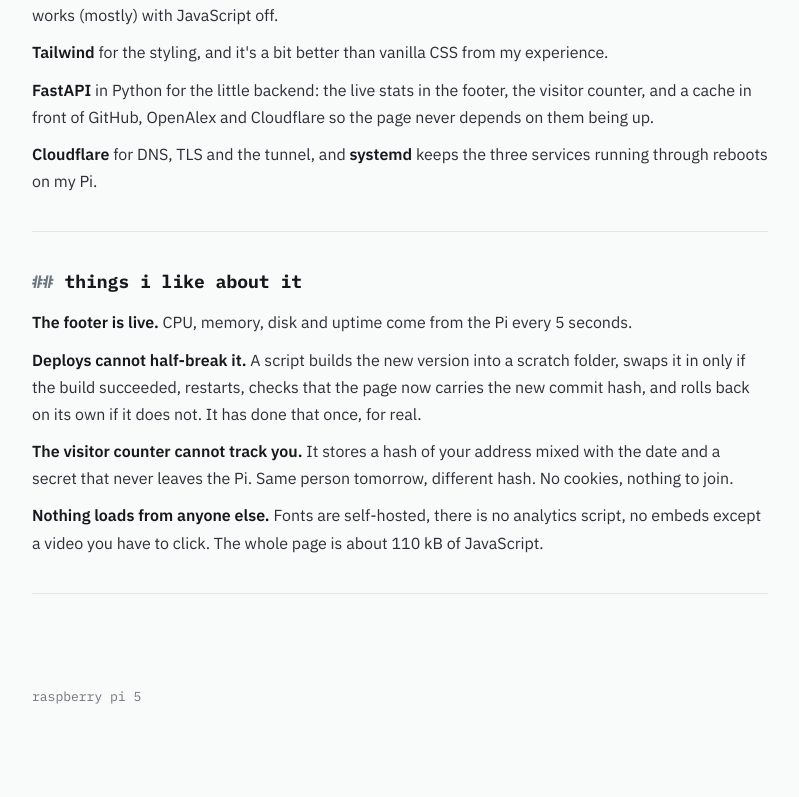
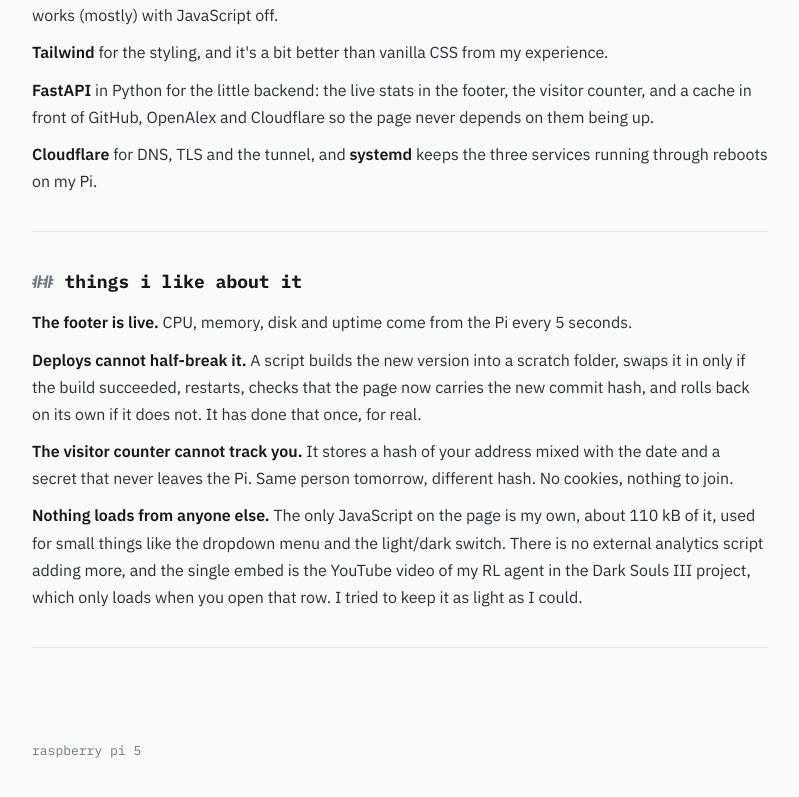
Before and after one commit to Titouaaaan/pi5-app, a Next.js app in the folder my-app/: page /colophon in a window 1280 px wide. Shown: the part 1151-1948 px from the top of the page, without its empty margins (240-1039 px from the left). Before the commit the page ends 1923 px from the top, so only its background shows below. Built offline with nearby package versions, Linux system fonts and the light colour scheme; no server answers.

Commit message:
content: colophon wording for the other services and the JavaScript line

```diff
--- a/my-app/app/colophon/page.tsx
+++ b/my-app/app/colophon/page.tsx
@@ -52,7 +52,7 @@
         <SectionHeading id="why">why a pi</SectionHeading>
         <P>This kind of portoflio website doesn&apos;t get thousands or millions of visitors per day (for now?), therefore a Pi 5 can easily handle it. The device only draws a few watts, so hosting at home costs less than a coffee a month, and much less than if I had to pay for a server provider.
           The one catch of this setup is that a home connection sits behind a router with no fixed address and no ports I want to open. A Cloudflare tunnel solves exactly that: the Pi dials out, Cloudflare holds the public address, and nothing on my network is reachable directly.
-          I also get to play around with this awesome toy, which is always fun. I also have other services setup on the Pi, such as OpenMediaVault, and I made my own little google drive for photos and videos, and I&apos;ll probably make a dedicated page for it eventually.</P>
+          I also get to play around with this awesome toy, which is always fun. The Pi does a few other things for me at home too, like a little self-hosted drive for my photos and videos, and I&apos;ll probably write a page about that setup eventually.</P>
       </section>
 
       <Rule />
@@ -73,7 +73,7 @@
           <Item title="The footer is live.">CPU, memory, disk and uptime come from the Pi every 5 seconds.</Item>
           <Item title="Deploys cannot half-break it.">A script builds the new version into a scratch folder, swaps it in only if the build succeeded, restarts, checks that the page now carries the new commit hash, and rolls back on its own if it does not. It has done that once, for real.</Item>
           <Item title="The visitor counter cannot track you.">It stores a hash of your address mixed with the date and a secret that never leaves the Pi. Same person tomorrow, different hash. No cookies, nothing to join.</Item>
-          <Item title="Nothing loads from anyone else.">Fonts are self-hosted, there is no analytics script, no embeds except a video you have to click. The whole page is about 110 kB of JavaScript.</Item>
+          <Item title="Nothing loads from anyone else.">The only JavaScript on the page is my own, about 110 kB of it, used for small things like the dropdown menu and the light/dark switch. There is no external analytics script adding more, and the single embed is the YouTube video of my RL agent in the Dark Souls III project, which only loads when you open that row. I tried to keep it as light as I could.</Item>
         </ul>
       </section>
 
```
